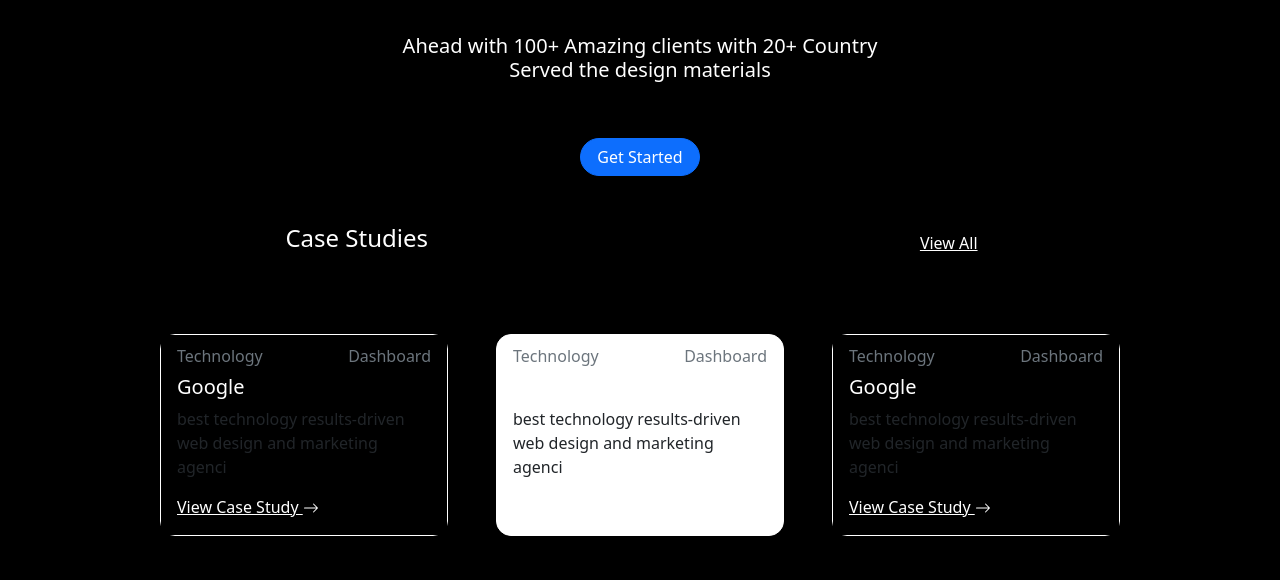
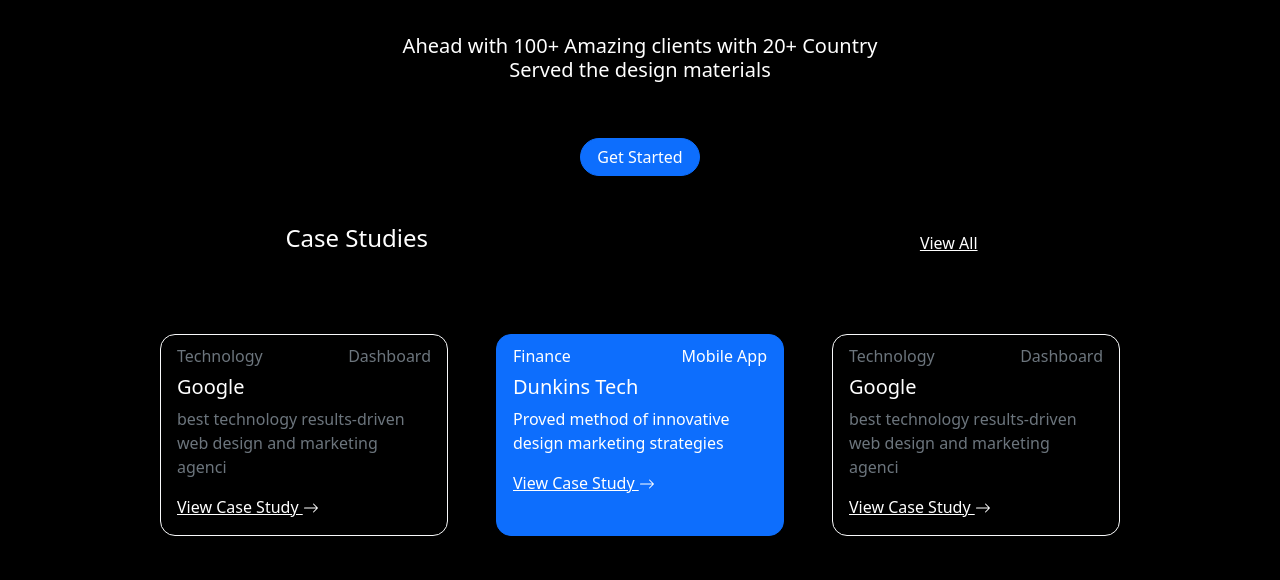
Before and after one commit to Mafik2/Bootstrap_Dark_theme, a website: page index.html in a window 1280 px wide. Shown: the part 220-800 px from the top of the page. Drawn offline with nearby package versions, Linux system fonts and the light colour scheme.

Commit message:
80% done

```diff
--- a/index.html
+++ b/index.html
@@ -43,7 +43,7 @@
 <div>
     <div class="d-flex justify-content-center m-5 ">
         <h1 class="text-white m-2 display-2 ">Cargo </h1>
-        <h1 class="text m-2 display-2">Design </h1>
+        <h1 class="text m-2 display-2 text-muted">Design </h1>
         <h1 class="text-white m-2 display-2">Agency</h1>
     </div>
     <div class="d-flex justify-content-center text-white text-center">
@@ -60,39 +60,39 @@
     </div>
 </div>
 <div class="d-xl-flex justify-content-center ">
-    <div class="card m-4" style="width: 18rem;">
-        <div class="card-body bg-black">
+    <div class="card m-4 bg-black border-light" style="width: 18rem;">
+        <div class="card-body">
             <div class="d-flex justify-content-between">
             <div><h6 class="card-subtitle mb-2 text-muted">Technology</h6></div>
             <div><h6 class="card-subtitle mb-2 text-muted">Dashboard</h6></div>
             </div>
             <h5 class="card-title text-white">Google</h5>
-            <p class="card-text">best technology results-driven web design and marketing agenci</p>
+            <p class="card-text text-muted ">best technology results-driven web design and marketing agenci</p>
             <a href="#" class="card-link text-white">View Case Study <svg xmlns="http://www.w3.org/2000/svg" width="16" height="16" fill="currentColor" class="bi bi-arrow-right" viewBox="0 0 16 16">
                 <path fill-rule="evenodd" d="M1 8a.5.5 0 0 1 .5-.5h11.793l-3.147-3.146a.5.5 0 0 1 .708-.708l4 4a.5.5 0 0 1 0 .708l-4 4a.5.5 0 0 1-.708-.708L13.293 8.5H1.5A.5.5 0 0 1 1 8z"/>
             </svg></a>
         </div>
     </div>
-    <div class="card m-4" style="width: 18rem;">
-        <div class="card-body bg-">
+    <div class="card m-4 border-primary bg-primary" style="width: 18rem;">
+        <div class="card-body  ">
             <div class="d-flex justify-content-between">
-                <div><h6 class="card-subtitle mb-2 text-muted">Technology</h6></div>
-                <div><h6 class="card-subtitle mb-2 text-muted">Dashboard</h6></div>
+                <div><h6 class="card-subtitle mb-2 text-white">Finance</h6></div>
+                <div><h6 class="card-subtitle mb-2 text-white">Mobile App</h6></div>
             </div>
-            <h5 class="card-title text-white">Google</h5>
-            <p class="card-text">best technology results-driven web design and marketing agenci</p>
+            <h5 class="card-title text-white">Dunkins Tech</h5>
+            <p class="card-text text-white ">Proved method of innovative design marketing strategies</p>
             <a href="#" class="card-link text-white">View Case Study <svg xmlns="http://www.w3.org/2000/svg" width="16" height="16" fill="currentColor" class="bi bi-arrow-right" viewBox="0 0 16 16">
                 <path fill-rule="evenodd" d="M1 8a.5.5 0 0 1 .5-.5h11.793l-3.147-3.146a.5.5 0 0 1 .708-.708l4 4a.5.5 0 0 1 0 .708l-4 4a.5.5 0 0 1-.708-.708L13.293 8.5H1.5A.5.5 0 0 1 1 8z"/>
             </svg></a>
         </div>
-    </div> <div class="card m-4" style="width: 18rem;">
-    <div class="card-body bg-black">
+    </div> <div class="card m-4 bg-black border-light" style="width: 18rem;">
+    <div class="card-body ">
         <div class="d-flex justify-content-between">
             <div><h6 class="card-subtitle mb-2 text-muted">Technology</h6></div>
             <div><h6 class="card-subtitle mb-2 text-muted">Dashboard</h6></div>
         </div>
         <h5 class="card-title text-white">Google</h5>
-        <p class="card-text">best technology results-driven web design and marketing agenci</p>
+        <p class="card-text text-muted">best technology results-driven web design and marketing agenci</p>
         <a href="#" class="card-link text-white">View Case Study <svg xmlns="http://www.w3.org/2000/svg" width="16" height="16" fill="currentColor" class="bi bi-arrow-right" viewBox="0 0 16 16">
             <path fill-rule="evenodd" d="M1 8a.5.5 0 0 1 .5-.5h11.793l-3.147-3.146a.5.5 0 0 1 .708-.708l4 4a.5.5 0 0 1 0 .708l-4 4a.5.5 0 0 1-.708-.708L13.293 8.5H1.5A.5.5 0 0 1 1 8z"/>
         </svg></a>
```
